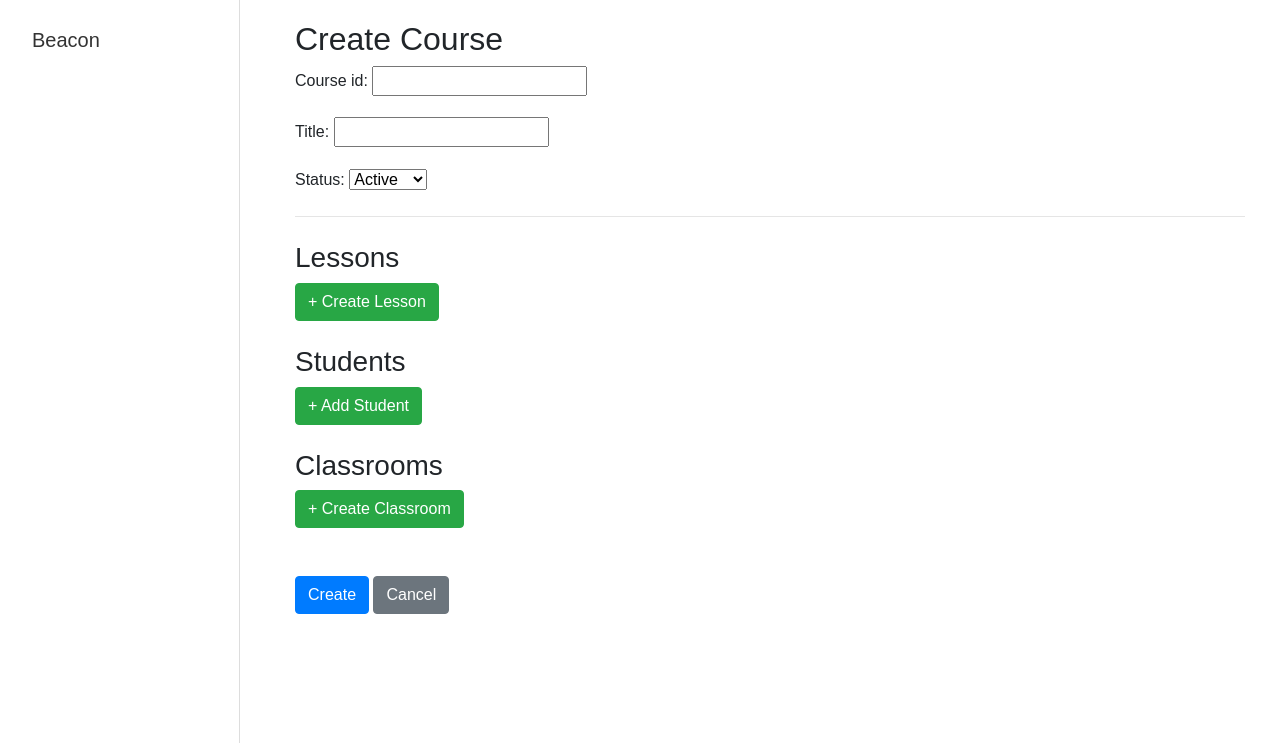
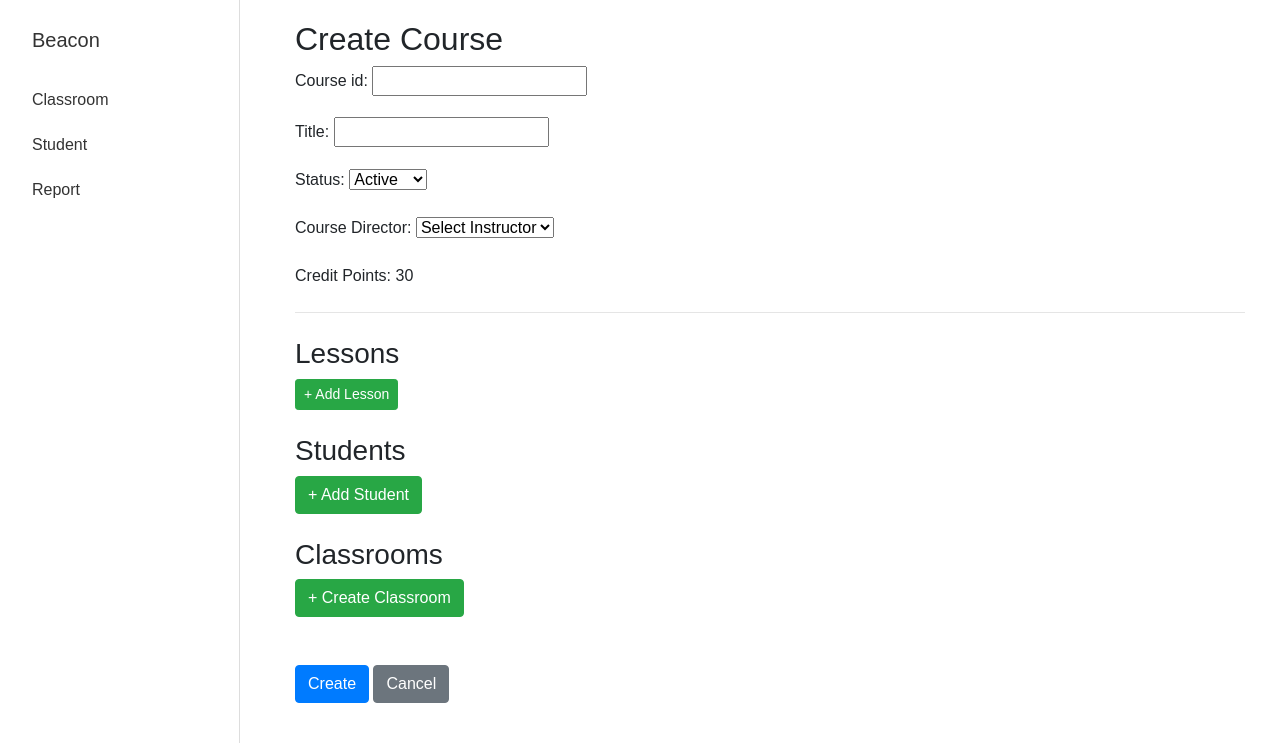
Before and after one commit to tanChicken/beacon, a Django app: page /course/add/ in a window 1280 px wide. Shown: the top 743 px of the page. Run offline with Django 5.2, Linux system fonts and the light colour scheme; the visitor is signed in with stand-in values (Sample User, id 1); data comes from the database, SQL or seed files in the repository; some libraries are stand-ins or nearby versions.

Commit message:
fix(course): modify the side bar, redirection and action button

```diff
--- a/mysite/beacon/forms.py
+++ b/mysite/beacon/forms.py
@@ -37,7 +37,24 @@
     email = forms.EmailField()
     password = forms.CharField(widget=forms.PasswordInput)
 
+from .models import Instructor
 class CourseForm(forms.ModelForm):
+    instructor = forms.ModelChoiceField(
+        queryset=Instructor.instructor.all(),
+        required=True,
+        label="Course Director",
+        empty_label="Select Instructor"
+    )
+
     class Meta:
         model = Course
-        fields = ["course_id", "title", "status"]
+        fields = ["course_id", "title", "status", "instructor"]
+
+from django.forms import formset_factory
+
+class LessonForm(forms.Form):
+    title = forms.CharField(max_length=200)
+    credit_points = forms.IntegerField(initial=0, min_value=0)
+    status = forms.ChoiceField(choices=[("active","Active"),("inactive","Inactive")])
+
+LessonFormSet = formset_factory(LessonForm, extra=1)
--- a/mysite/beacon/templates/base.html
+++ b/mysite/beacon/templates/base.html
@@ -89,11 +89,13 @@
 
       {% if user.is_authenticated %}
         {% if user.role == "STUDENT" %}
-          <a href="{% url 'student_dashboard' %}">🎓 My Courses</a>
+          <a href="{% url 'student_dashboard' %}">Courses</a>
         {% elif user.role == "INSTRUCTOR" %}
-          <a href="{% url 'instructor_dashboard' %}">🏠 My Courses</a>
-
+          <a href="{% url 'instructor_dashboard' %}">Courses</a>
         {% endif %}
+        <a href=#>Classroom</a>
+        <a href=#>Student</a>
+        <a href=#>Report</a>
       {% else %}
         <a href="{% url 'home' %}">🏠 Home</a>
       {% endif %}
--- a/mysite/beacon/templates/course_form.html
+++ b/mysite/beacon/templates/course_form.html
@@ -7,22 +7,23 @@
       {% csrf_token %}
       {{ form.as_p }}
 
+    <div class="form-group">
+      <label>Credit Points: </label>
+      <span>{{ course.credit_points|default:30 }}</span>        </div>
     <hr>
+
     <!-- Lesson Section -->
     <div class="mt-4">
       <h3>Lessons</h3>
-      <a href=# class="btn btn-success">+ Create Lesson</a>
-      <!-- Later: you can loop lessons here -->
-      <!-- {# Example:
-      <ul>
-        {% for lesson in course.lessons.all %}
-          <li>{{ lesson.title }}</li>
-        {% empty %}
-          <li>No lessons yet.</li>
+      <div id="lessons">
+        {{ lesson_formset.management_form }}
+        {% for form in lesson_formset %}
+          <div class="lesson-form mb-3 p-2 border rounded">
+            {{ form.as_p }}
+          </div>
         {% endfor %}
-      </ul>
-      #} -->
-    </div>
+      </div>
+      <button type="button" class="btn btn-sm btn-success" onclick="addLesson()">+ Add Lesson</button>
 
     <!-- Student Section -->
     <div class="mt-4">
@@ -60,4 +61,5 @@
     </div>
     </form>
   </div>
+
 {% endblock %}
--- a/mysite/beacon/templates/instructor_dashboard.html
+++ b/mysite/beacon/templates/instructor_dashboard.html
@@ -125,7 +125,7 @@
               <div class="small text-muted">Instructor: {{ course.instructor.username }}</div>
             </a>
           </div>
-          <div class="dropdown">
+          <!-- <div class="dropdown">
             <button class="btn btn-sm btn-outline-secondary dropdown-toggle" type="button" id="actionsMenuList{{ course.pk }}" data-toggle="dropdown" aria-haspopup="true" aria-expanded="false">
               Actions
             </button>
@@ -133,7 +133,7 @@
               <a class="dropdown-item" href="{% url 'edit_course' course.pk %}">Edit</a>
               <a class="dropdown-item" href="{% url 'delete_course' course.pk %}">Delete</a>
             </div>
-          </div>
+          </div> -->
         </li>
       {% empty %}
         <li class="list-group-item text-muted">No courses created yet.</li>
--- a/mysite/beacon/views.py
+++ b/mysite/beacon/views.py
@@ -186,7 +186,7 @@
             course.instructor = request.user
             course.save()
             messages.success(request, "Course created successfully!")
-            return redirect("instructor_dashboard")
+            return redirect("course_detail", pk=course.pk)
     else:
         form = CourseForm()
     return render(request, "course_form.html", {"form": form, "action": "Create"})
```
Also changed, not shown: mysite/beacon/templates/course_details.html (+12 -15 lines).
